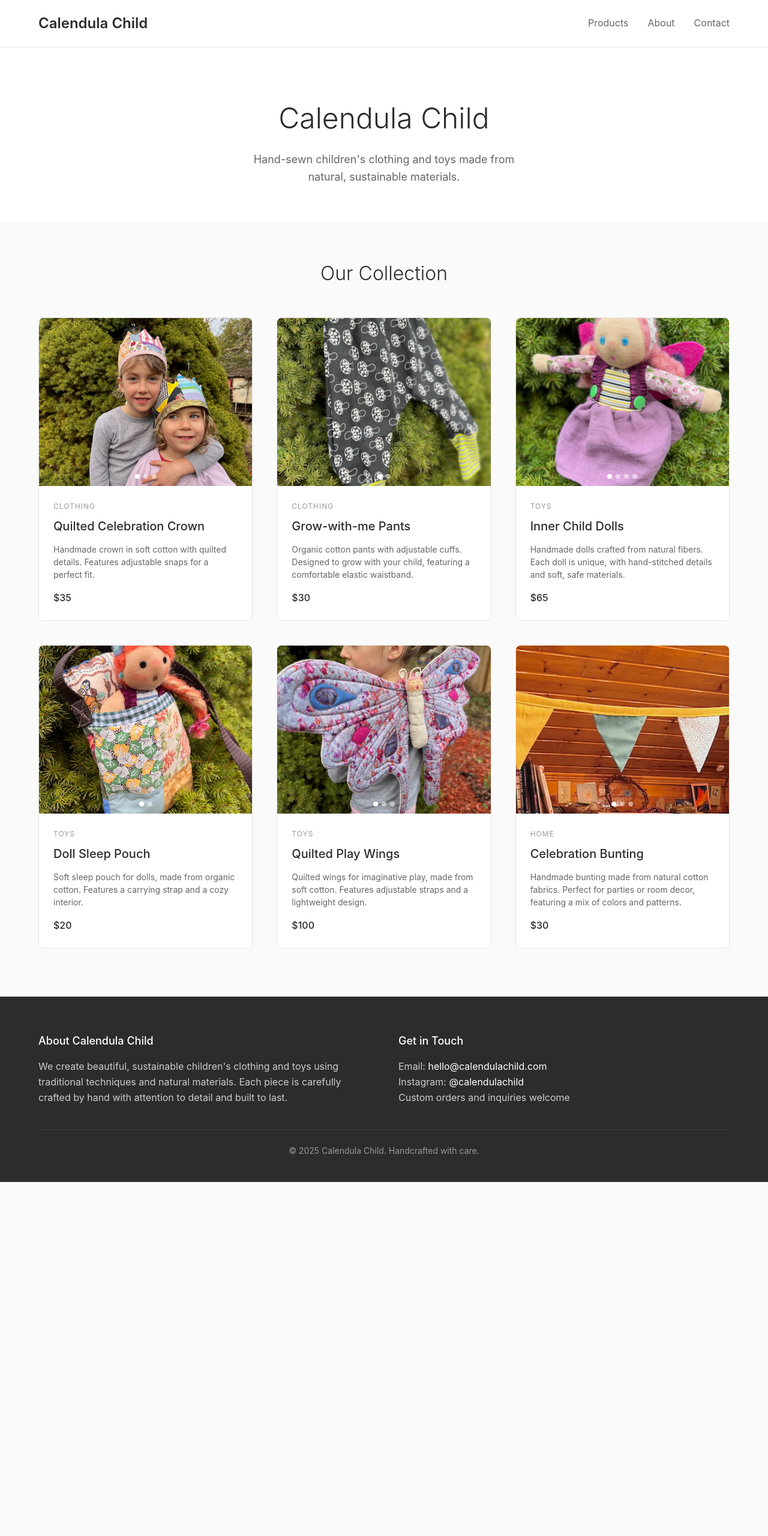
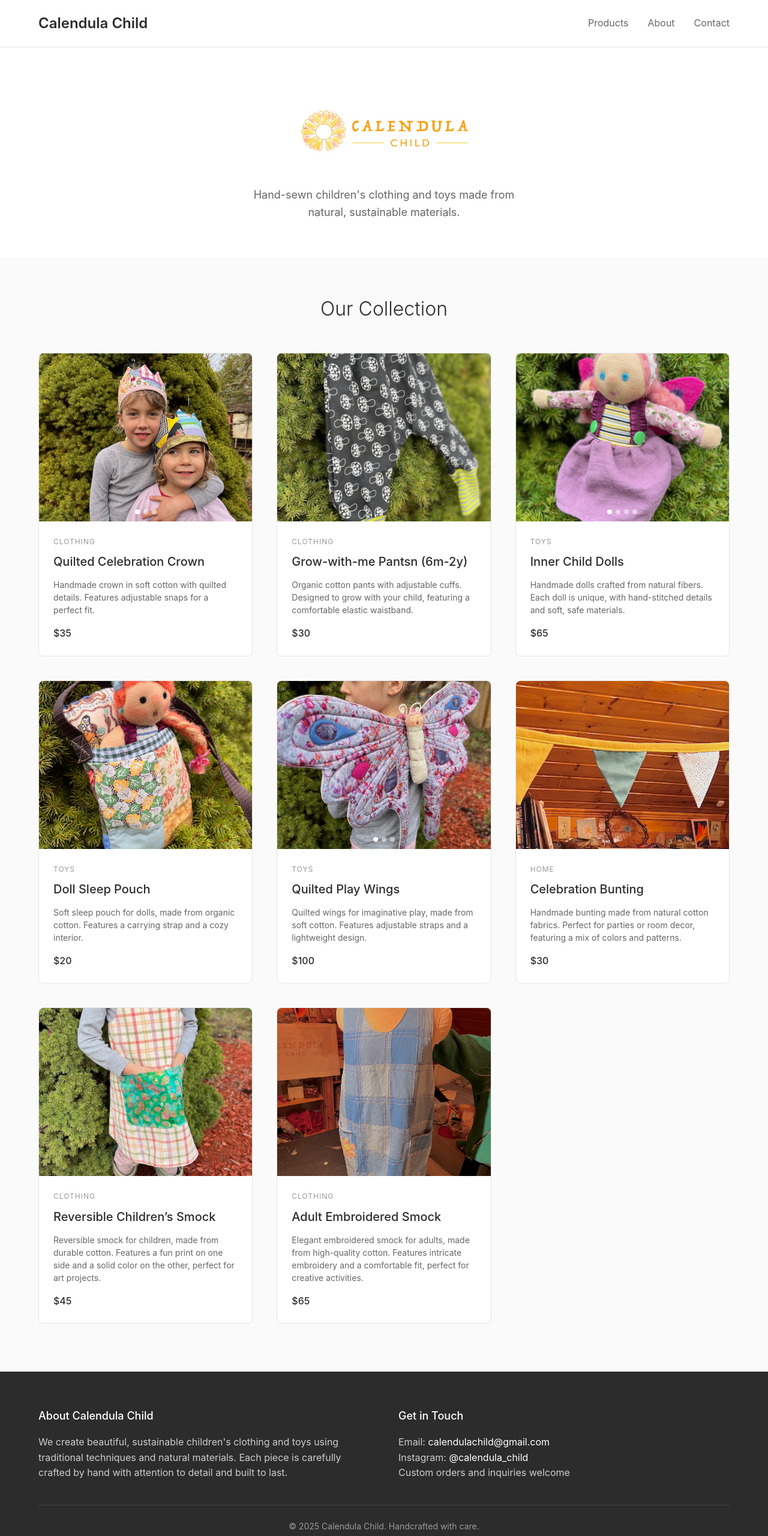
Before and after one commit to tkilgour/calendula-child, a plain HTML site: page index.html in a window 1280 px wide. Shown: the whole page at 60% size. Before the commit the page ends 1970 px from the top, so only its background shows below. Drawn offline with Linux system fonts and the light colour scheme.

Commit message:
update content

```diff
--- a/index.html
+++ b/index.html
@@ -73,11 +73,10 @@
             background: white;
         }
 
-        .hero h1 {
-            font-size: 48px;
-            font-weight: 300;
-            margin-bottom: 16px;
-            color: #2c2c2c;
+        .hero-logo {
+            max-height: 120px;
+            width: auto;
+            margin-bottom: 24px;
         }
 
         .hero p {
@@ -419,10 +418,6 @@
 
         /* Responsive */
         @media (max-width: 768px) {
-            .hero h1 {
-                font-size: 36px;
-            }
-
             .hero p {
                 font-size: 16px;
             }
@@ -461,7 +456,7 @@
 
     <section class="hero">
         <div class="container">
-            <h1>Calendula Child</h1>
+            <img src="images/logo.jpg" alt="Calendula Child" class="hero-logo">
             <p>Hand-sewn children's clothing and toys made from natural, sustainable materials.</p>
         </div>
     </section>
@@ -501,27 +496,17 @@
                     </div>
                 </div>
                 <div class="product-card">
-                    <div class="carousel-container" data-count="2">
+                    <div class="carousel-container" data-count="1">
                         <div class="carousel-track">
 
                         <div class="carousel-slide" style="background-image: url('images/pants-1.jpeg');">
                         </div>
-                        <div class="carousel-slide" style="background-image: url('images/pants-2.jpeg');">
-                        </div>
-                        </div>
-
-                        <button class="carousel-nav prev">‹</button>
-                        <button class="carousel-nav next">›</button>
-                        <div class="carousel-indicators">
-
-                        <div class="carousel-dot active"></div>
-                        <div class="carousel-dot "></div>
                         </div>
 
                     </div>
                     <div class="product-info">
                         <div class="product-category">Clothing</div>
-                        <h3 class="product-name">Grow-with-me Pants</h3>
+                        <h3 class="product-name">Grow-with-me Pantsn (6m-2y)</h3>
                         <p class="product-description">Organic cotton pants with adjustable cuffs. Designed to grow with your child, featuring a comfortable elastic waistband.</p>
                         <div class="product-price">$30</div>
                     </div>
@@ -559,21 +544,11 @@
                     </div>
                 </div>
                 <div class="product-card">
-                    <div class="carousel-container" data-count="2">
+                    <div class="carousel-container" data-count="1">
                         <div class="carousel-track">
 
                         <div class="carousel-slide" style="background-image: url('images/pouch-1.jpeg');">
                         </div>
-                        <div class="carousel-slide" style="background-image: url('images/pouch-2.jpeg');">
-                        </div>
-                        </div>
-
-                        <button class="carousel-nav prev">‹</button>
-                        <button class="carousel-nav next">›</button>
-                        <div class="carousel-indicators">
-
-                        <div class="carousel-dot active"></div>
-                        <div class="carousel-dot "></div>
                         </div>
 
                     </div>
@@ -614,24 +589,11 @@
                     </div>
                 </div>
                 <div class="product-card">
-                    <div class="carousel-container" data-count="3">
+                    <div class="carousel-container" data-count="1">
                         <div class="carousel-track">
 
                         <div class="carousel-slide" style="background-image: url('images/bunting-1.jpeg');">
                         </div>
-                        <div class="carousel-slide" style="background-image: url('images/bunting-2.jpeg');">
-                        </div>
-                        <div class="carousel-slide" style="background-image: url('images/bunting-3.jpeg');">
-                        </div>
-                        </div>
-
-                        <button class="carousel-nav prev">‹</button>
-                        <button class="carousel-nav next">›</button>
-                        <div class="carousel-indicators">
-
-                        <div class="carousel-dot active"></div>
-                        <div class="carousel-dot "></div>
-                        <div class="carousel-dot "></div>
                         </div>
 
                     </div>
@@ -642,22 +604,54 @@
                         <div class="product-price">$30</div>
                     </div>
                 </div>
+                <div class="product-card">
+                    <div class="carousel-container" data-count="1">
+                        <div class="carousel-track">
+
+                        <div class="carousel-slide" style="background-image: url('images/smock-1.jpeg');">
+                        </div>
+                        </div>
+
+                    </div>
+                    <div class="product-info">
+                        <div class="product-category">Clothing</div>
+                        <h3 class="product-name">Reversible Children’s Smock</h3>
+                        <p class="product-description">Reversible smock for children, made from durable cotton. Features a fun print on one side and a solid color on the other, perfect for art projects.</p>
+                        <div class="product-price">$45</div>
+                    </div>
+                </div>
+                <div class="product-card">
+                    <div class="carousel-container" data-count="1">
+                        <div class="carousel-track">
+
+                        <div class="carousel-slide" style="background-image: url('images/adult-smock-1.jpeg');">
+                        </div>
+                        </div>
+
+                    </div>
+                    <div class="product-info">
+                        <div class="product-category">Clothing</div>
+                        <h3 class="product-name">Adult Embroidered Smock</h3>
+                        <p class="product-description">Elegant embroidered smock for adults, made from high-quality cotton. Features intricate embroidery and a comfortable fit, perfect for creative activities.</p>
+                        <div class="product-price">$65</div>
+                    </div>
+                </div>
             </div>
         </div>
     </section>
 
-    <footer id="contact">
+    <footer >
         <div class="container">
             <div class="footer-content">
-                <div class="footer-section">
+                <div id="about" class="footer-section">
                     <h3>About Calendula Child</h3>
                     <p>We create beautiful, sustainable children's clothing and toys using traditional techniques and natural materials. Each piece is carefully crafted by hand with attention to detail and built to last.</p>
                 </div>
-                <div class="footer-section">
+                <div id="contact" class="footer-section">
                     <h3>Get in Touch</h3>
                     <div class="contact-info">
-                        <p>Email: <a href="mailto:hello@calendulachild.com">hello@calendulachild.com</a></p>
-                        <p>Instagram: <a href="https://instagram.com/calendulachild" target="_blank">@calendulachild</a></p>
+                        <p>Email: <a href="mailto:calendulachild@gmail.com">calendulachild@gmail.com</a></p>
+                        <p>Instagram: <a href="https://instagram.com/calendula_child" target="_blank">@calendula_child</a></p>
                         <p>Custom orders and inquiries welcome</p>
                     </div>
                 </div>
```
Also changed, not shown: generate-site.js (+34 -23 lines), images/adult-smock-1.jpeg (added), images/doll-2.jpeg (added), images/doll-3.jpeg (added), images/doll-4.jpeg (added), images/logo.jpg (added), images/smock-1.jpeg (added), images/wings-2.jpeg (added), images/wings-3.jpeg (added).
